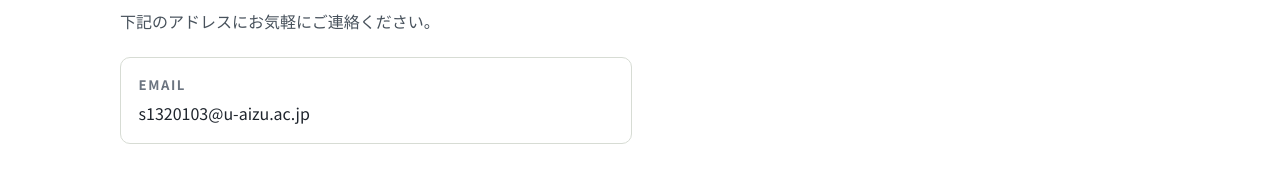
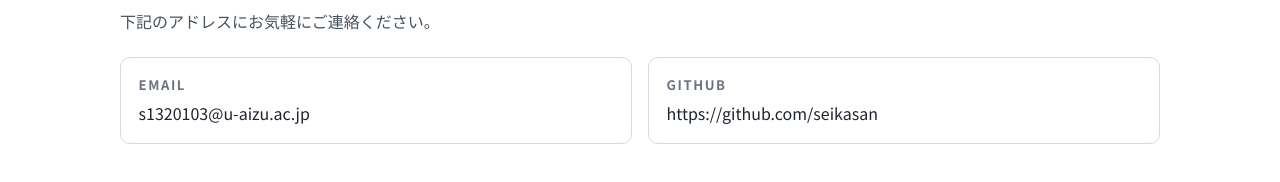
Before and after one commit to seikasan/My_Portfolio, a React (Vite) app: page /#/ in a window 1280 px wide. Shown: the part 5259-5441 px from the top of the page. Built offline with nearby package versions, Linux system fonts and the light colour scheme.

Commit message:
Add GitHub link to site profile
Include a GitHub contact entry in siteProfile contacts. Adds a social link pointing to https://github.com/seikasan so the site displays the user's GitHub account in the profile/social links.

```diff
--- a/src/data/siteContent.ts
+++ b/src/data/siteContent.ts
@@ -34,6 +34,11 @@ export const siteProfile: SiteProfile = {
       label: 'Email',
       url: 'mailto:s1320103@u-aizu.ac.jp',
       kind: 'email',
+    },
+    {
+      label: 'GitHub',
+      url: 'https://github.com/seikasan',
+      kind: 'social',
     },
   ],
 };
```
